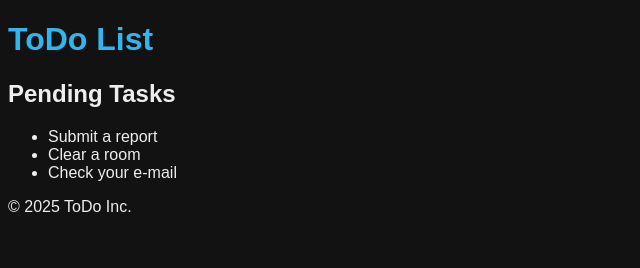
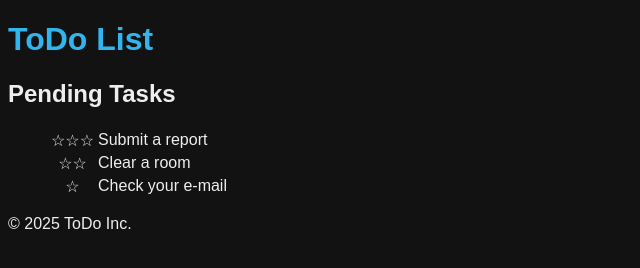
Before and after one commit to Kawahina25/gitlastkadai, a plain HTML site: page index.html in a window 1280 px wide. Shown: the whole page, without its empty margins (0-640 px from the left). Drawn offline with Linux system fonts and the light colour scheme.

Commit message:
index.html英語に変更、タスク優先度を星で表示、テーブルの追加

```diff
--- a/index.html
+++ b/index.html
@@ -14,9 +14,20 @@
     <section id="tasks">
       <h2>Pending Tasks</h2>
       <ul>
-        <li>Submit a report</li>
-        <li>Clear a room</li>
-        <li>Check your e-mail</li>
+        <table>
+          <tr>
+            <td class="priority">☆☆☆</td>
+            <td><li>Submit a report</li></td>
+          </tr>
+          <tr>
+            <td class="priority">☆☆</td>
+            <td><li>Clear a room</li></td>
+          </tr>
+          <tr>
+            <td class="priority">☆</td>
+            <td><li>Check your e-mail</li></td>
+          </tr>
+        </table>
       </ul>
     </section>
   </main>
--- a/style.css
+++ b/style.css
@@ -7,4 +7,11 @@ body {
 h1 {
   color: rgb(50, 181, 237);
 }
+
+li {
+  list-style-type: none;
+}
+.priority {
+  text-align: center;
+}
 /*ランランルー*/
```
